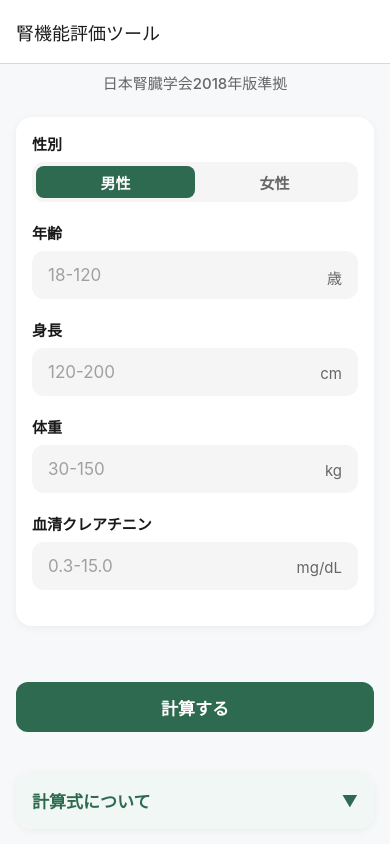
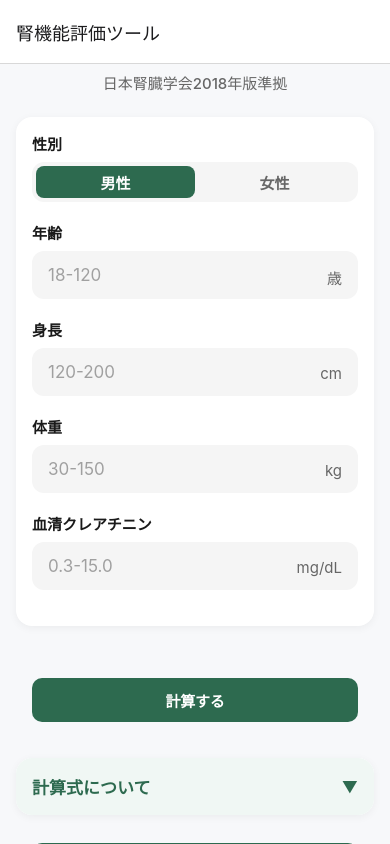
Before and after one commit to yutabee/RenalCalc, a React Native app: screen / in a window 390 px wide. Built offline with nearby package versions, Linux system fonts and the light colour scheme.

Commit message:
Refactor HomeScreen layout and styles; improve button organization and spacing

```diff
--- a/App.tsx
+++ b/App.tsx
@@ -418,7 +418,6 @@ const HomeScreen: React.FC<{navigation: any}> = ({navigation}) => {
           contentContainerStyle={styles.scrollContainer}
           showsVerticalScrollIndicator={false}>
           <Text style={styles.subtitle}>日本腎臓学会2018年版準拠</Text>
-
           <View style={styles.inputSection}>
             <View style={styles.inputGroup}>
               <Text style={styles.label}>性別</Text>
@@ -528,7 +527,6 @@ const HomeScreen: React.FC<{navigation: any}> = ({navigation}) => {
               <Text style={styles.unit}>mg/dL</Text>
             </View>
           </View>
-
           <View style={styles.calculationButtons}>
             <ActionButton
               title="計算する"
@@ -536,7 +534,6 @@ const HomeScreen: React.FC<{navigation: any}> = ({navigation}) => {
               variant="primary"
             />
           </View>
-
           <Animated.View style={[styles.resultsContainer, {opacity: fadeAnim}]}>
             {(egfr !== null || ccr !== null || bsa !== null) && (
               <>
@@ -565,9 +562,7 @@ const HomeScreen: React.FC<{navigation: any}> = ({navigation}) => {
               </>
             )}
           </Animated.View>
-
           <FormulaAccordion />
-
           {/* ボタン群 */}
           <View style={styles.footerButtons}>
             <ActionButton
@@ -575,20 +570,20 @@ const HomeScreen: React.FC<{navigation: any}> = ({navigation}) => {
               onPress={() => navigation.navigate('Formulas')}
               variant="secondary"
             />
-            <ActionButton
-              title="免責事項"
-              onPress={() => navigation.navigate('Disclaimer')}
-              variant="tertiary"
-            />
-            {/* プライバシーポリシーへ遷移するボタン追加 */}
-            <ActionButton
-              title="プライバシーポリシー"
-              onPress={() => navigation.navigate('PrivacyPolicy')}
-              variant="tertiary"
-              backgroundColor="#4F8EB3"
-            />
+            <View style={styles.footerButtonsDivider} />
+            <View style={styles.footerButtonsRow}>
+              <ActionButton
+                title="プライバシーポリシー"
+                onPress={() => navigation.navigate('PrivacyPolicy')}
+                variant="tertiary"
+              />
+              <ActionButton
+                title="免責事項"
+                onPress={() => navigation.navigate('Disclaimer')}
+                variant="tertiary"
+              />
+            </View>
           </View>
-
           <Text style={styles.disclaimer}>
             ※
             この計算結果は参考値です。実際の診断には、他の検査結果や臨床所見を含めた総合的な判断が必要です。
@@ -712,13 +707,29 @@ const styles = StyleSheet.create({
   segmentButtonTextActive: {
     color: '#FFFFFF',
   },
+  calculationButtons: {
+    marginTop: 24,
+    paddingHorizontal: 16,
+  },
+  footerButtons: {
+    marginBottom: 24,
+    paddingHorizontal: 16,
+  },
+  footerButtonsDivider: {
+    height: 8,
+  },
+  footerButtonsRow: {
+    flexDirection: 'row',
+    gap: 12,
+  },
   actionButton: {
-    height: 50,
-    borderRadius: 12,
+    height: 44,
+    borderRadius: 10,
     justifyContent: 'center',
     alignItems: 'center',
     backgroundColor: '#2D6A4F',
-    marginVertical: 8,
+    paddingHorizontal: 16,
+    marginVertical: 4,
   },
   actionButtonSecondary: {
     backgroundColor: 'transparent',
@@ -727,20 +738,19 @@ const styles = StyleSheet.create({
   },
   actionButtonTertiary: {
     backgroundColor: 'transparent',
+    flex: 1,
   },
   actionButtonText: {
     color: '#FFFFFF',
-    fontSize: 17,
+    fontSize: 15,
     fontWeight: '600',
+    letterSpacing: -0.24,
   },
   actionButtonTextSecondary: {
     color: '#2D6A4F',
   },
   actionButtonTextTertiary: {
-    color: '#666666',
-  },
-  calculationButtons: {
-    marginTop: 24,
+    color: '#2D6A4F',
   },
   resultsContainer: {
     marginTop: 8,
@@ -873,9 +883,6 @@ const styles = StyleSheet.create({
     lineHeight: 20,
     marginBottom: 16,
   },
-  footerButtons: {
-    marginBottom: 24,
-  },
   disclaimer: {
     fontSize: 12,
     color: '#666666',
```
